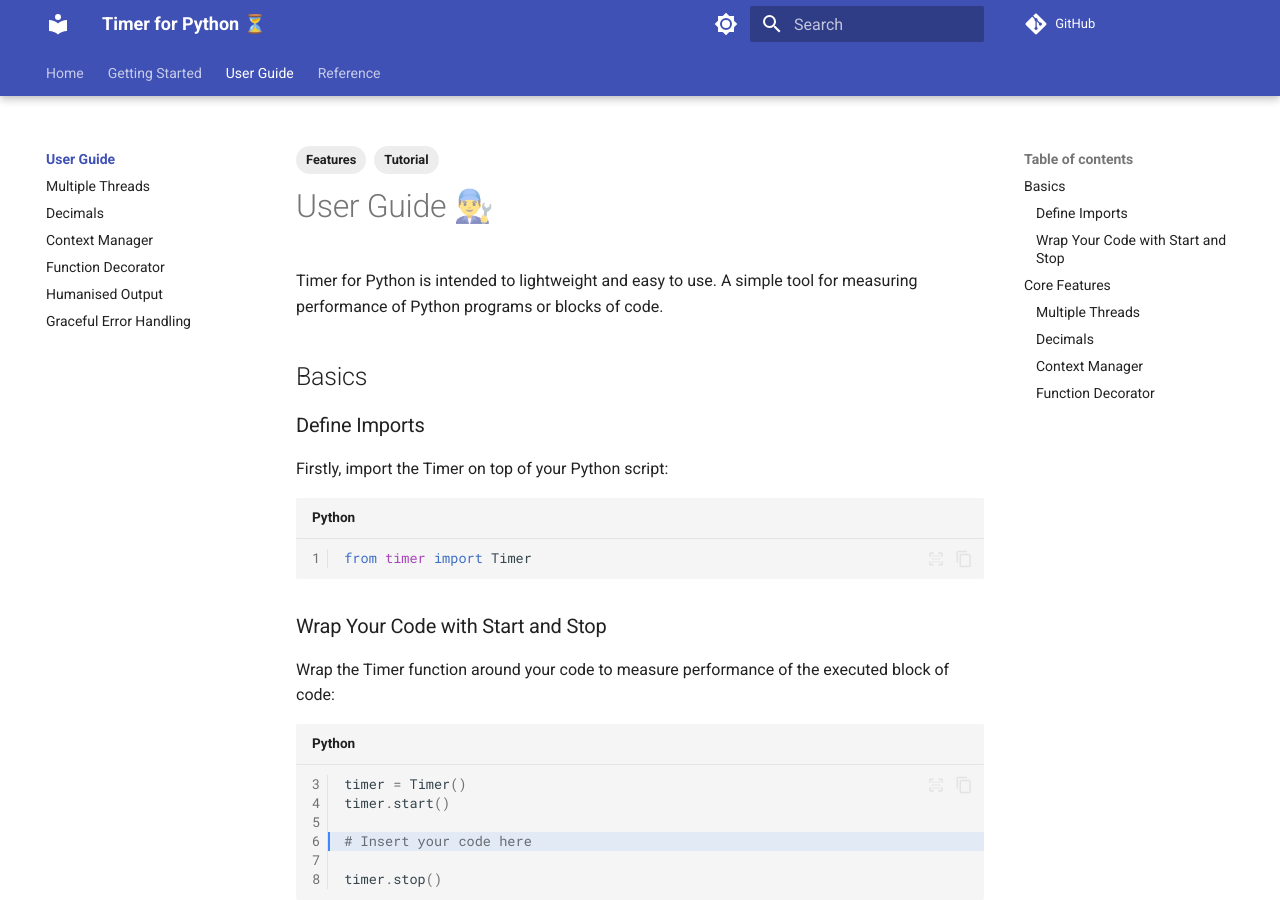
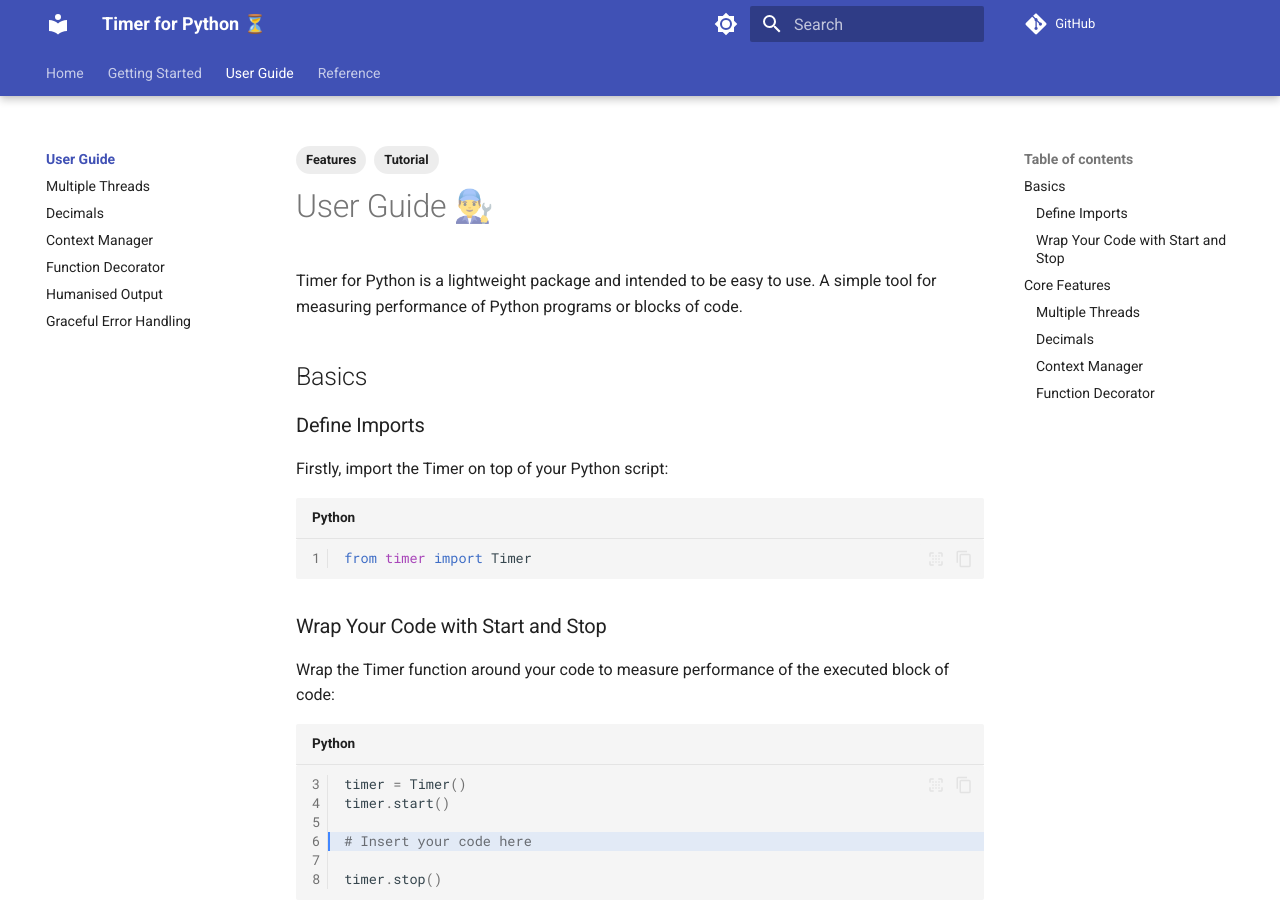
Before and after one commit to jakob-bagterp/timer-for-python, an MkDocs documentation site: the page built from docs/user-guide/index.md, in a window 1280 px wide and 900 px high. Built offline with MkDocs 1.6.1 and Material for MkDocs 9.7.7, drawn with Linux system fonts in a browser that asks for light colours; comment, search, counter and statistics services are not loaded; the version menu is left out; some of the changed text lies outside the part shown.

Commit message:
Various edits and grammar updates.

```diff
--- a/docs/user-guide/index.md
+++ b/docs/user-guide/index.md
@@ -5,7 +5,7 @@ tags:
 ---
 
 # User Guide 👨‍🔧
-Timer for Python is intended to lightweight and easy to use. A simple tool for measuring performance of Python programs or blocks of code.
+Timer for Python is a lightweight package and intended to be easy to use. A simple tool for measuring performance of Python programs or blocks of code.
 
 ## Basics
 ### Define Imports
```
Also changed, not shown: other parts of docs/user-guide/index.md (+1 -1 lines), README.md (+3 -3 lines), docs/index.md (+2 -2 lines), docs/user-guide/humanised-output.md (+1 -1 lines).
